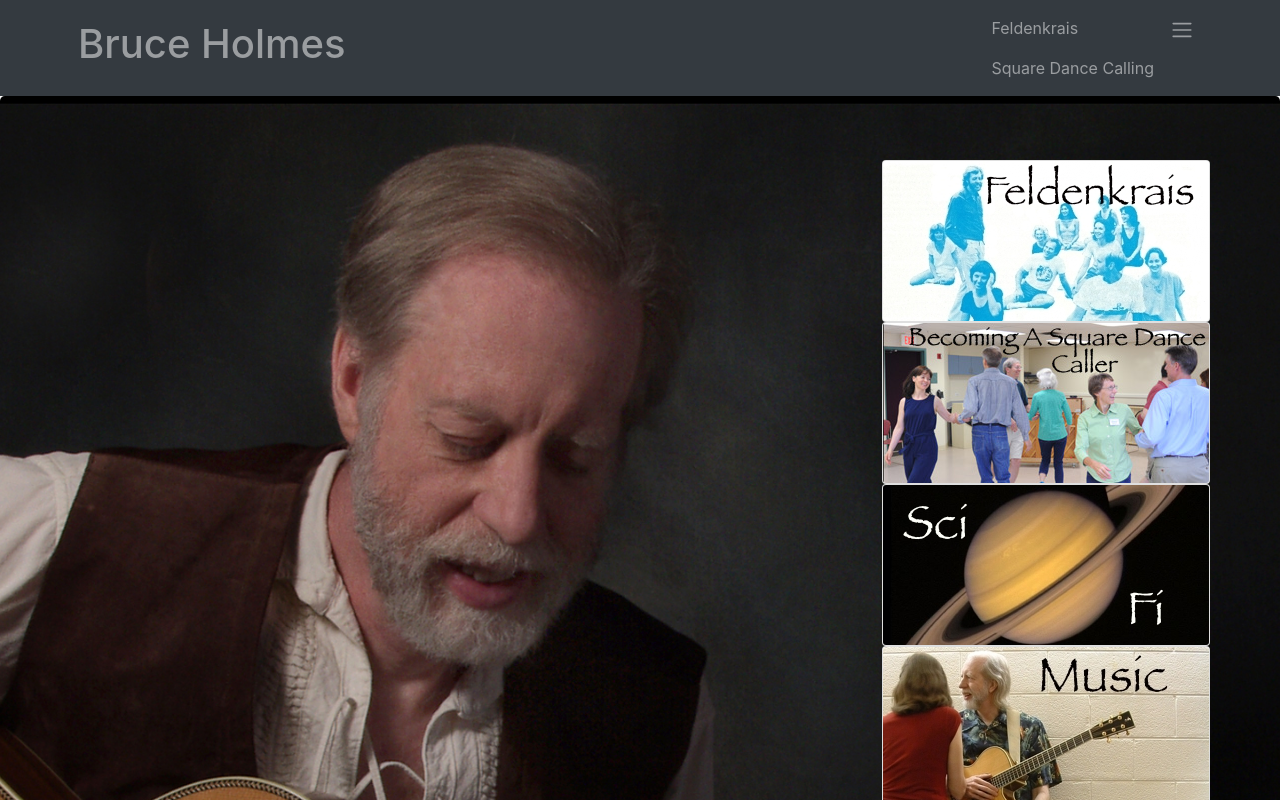
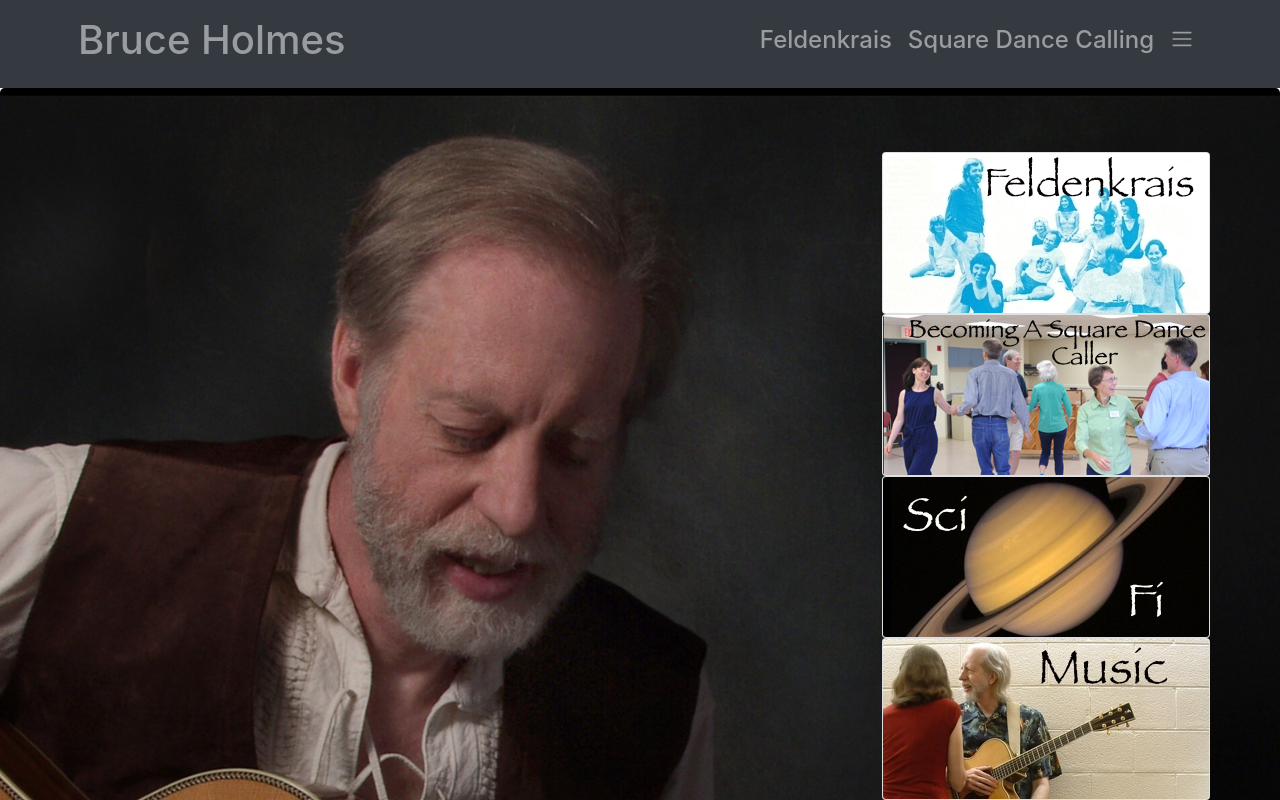
Before and after one commit to daveholmes88/BruceHolmesWebsite, a React (Create React App) app: page / in a window 1280 px wide. Shown: the top 800 px of the page. Built offline with nearby package versions, Linux system fonts and the light colour scheme.

Commit message:
navbar fix

```diff
--- a/src/components/Navbar.js
+++ b/src/components/Navbar.js
@@ -13,8 +13,10 @@ export default function NavBar() {
                 </Nav>
                 <Nav className="mr-sm-2">
                     <Nav.Item>
-                        <Nav.Link href="/Feldenkrais.html">Feldenkrais</Nav.Link>
-                        <Nav.Link href="/Becoming.html">Square Dance Calling</Nav.Link>
+                        <Nav.Link href="/Feldenkrais.html"><h4>Feldenkrais</h4></Nav.Link>
+                    </Nav.Item>
+                    <Nav.Item>
+                        <Nav.Link href="/Becoming.html"><h4>Square Dance Calling</h4></Nav.Link>
                     </Nav.Item>
                     <NavDropdown alignRight id='nav-dropdown' title={<span><i className="navbar-toggler-icon"></i></span>}>
                         <NavDropdown.Item href="/scifi">Science Fiction</NavDropdown.Item>
```
